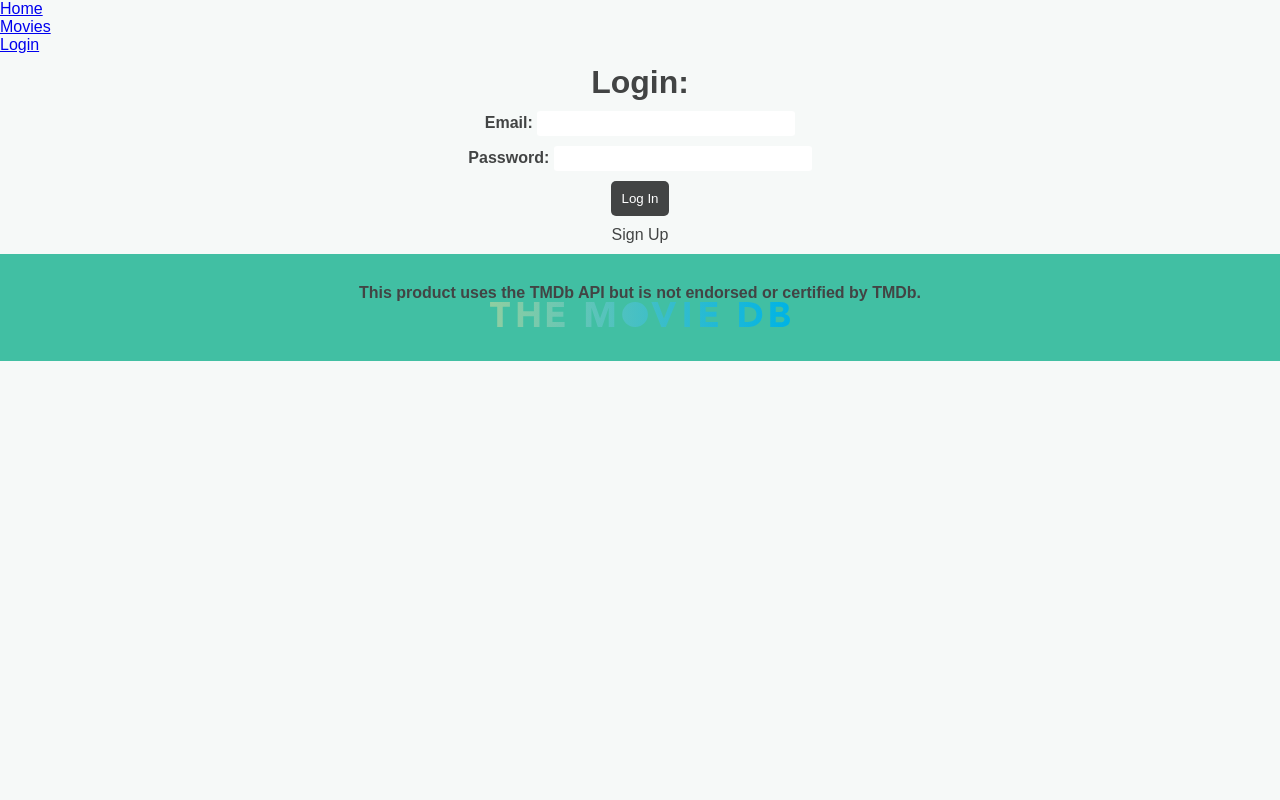
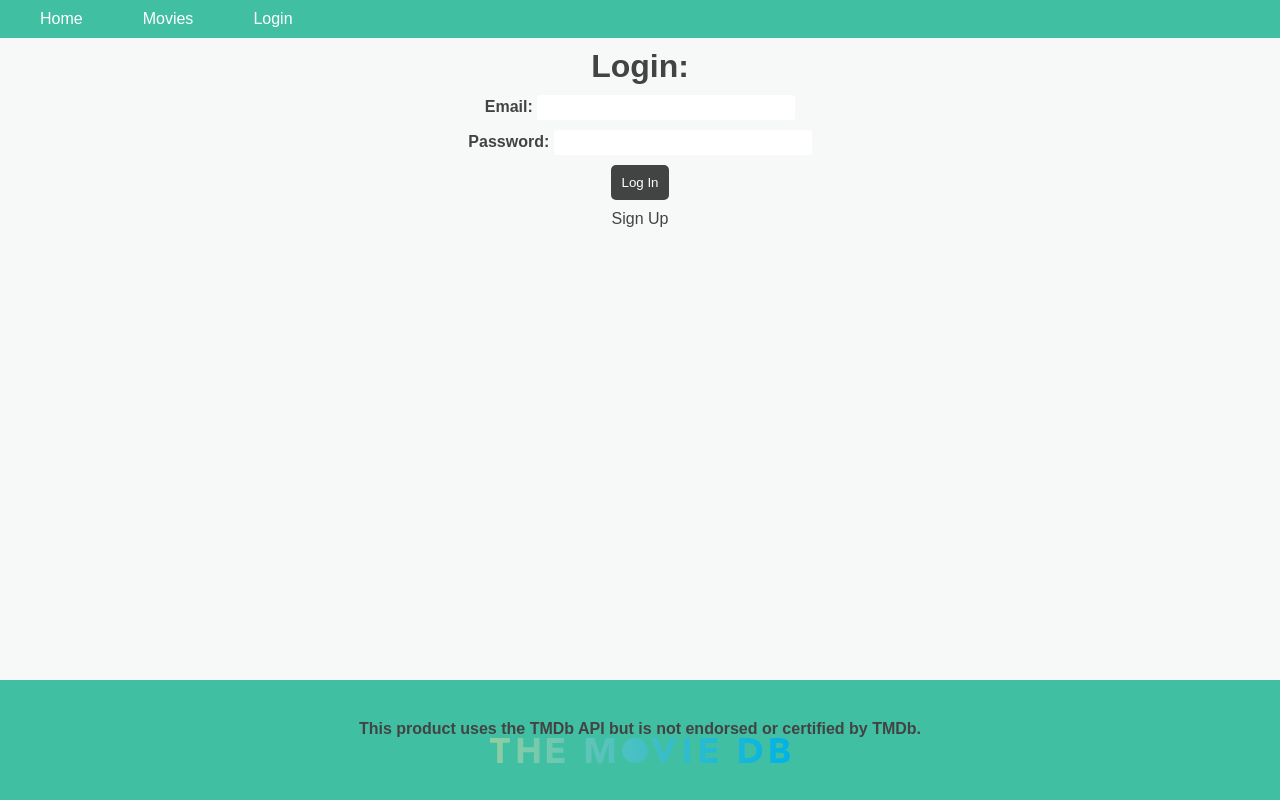
Before and after one commit to obs4qqf/movie-collection-app, a React (Create React App) app in the folder appfrontend/: page /login in a window 1280 px wide. Built offline with nearby package versions, Linux system fonts and the light colour scheme; no server answers.

Commit message:
Fix footer and dashboard styling

```diff
--- a/appfrontend/src/App.js
+++ b/appfrontend/src/App.js
@@ -6,40 +6,15 @@ import SignIn from './components/SignIn';
 import Credits from './components/Credits';
 import MovieDetails from './components/MovieDetails';
 import Account from './components/Account';
-import { getAuth } from 'firebase/auth';
-import { useState, useEffect } from "react";
+import NavBar from './components/NavBar';
 
 function App() {
-  const [signedIn, setSignedIn] = useState(false);
-
-  useEffect(() => {
-    const auth = getAuth();
-    const user = auth.currentUser;
-    if (user) {
-      setSignedIn(true);
-    }
-  });
-
   return (
     <div className="app">
       <Router>
         <UserProvider>
-          <div>
-            <nav>
-              <ul>
-                <li>
-                  <Link to="/">Home</Link>
-                </li>
-                <li>
-                  <Link to="/search">Movies</Link>
-                </li>
-                <li>
-                  <Link to="/login">Login</Link>
-                </li>
-                {signedIn && <Link to="/account">Account</Link>}
-              </ul>
-            </nav>
-
+            <div id="content">
+              <NavBar />
               <Routes>
                 <Route exact path="/" element={<Home />} />
                 <Route path="/search" element={<MovieDashboard />} />
@@ -47,7 +22,6 @@ function App() {
                 <Route path="/movie/:id" element={<MovieDetails />} />
                 <Route path="/account" element={<Account />} />
               </Routes>
-
             </div>
             <Credits />
         </UserProvider>
--- a/appfrontend/src/components/Credits.js
+++ b/appfrontend/src/components/Credits.js
@@ -2,10 +2,12 @@ import logo from '../TMDbLogo.svg'
 
 const Credits = () => {
     return (
-        <footer>
-            <h4>This product uses the TMDb API but is not endorsed or certified by TMDb.</h4>
-            <img src={logo} alt="TMDb Logo" width="300"/>
-        </footer>
+        <div>
+            <footer>
+                <h4>This product uses the TMDb API but is not endorsed or certified by TMDb.</h4>
+                <img src={logo} alt="TMDb Logo" width="300"/>
+            </footer>
+        </div>
     )
 }
 
--- a/appfrontend/src/components/MovieDashboard.js
+++ b/appfrontend/src/components/MovieDashboard.js
@@ -75,9 +75,11 @@ const MovieDashboard = () => {
     })
 
     return (
-        <>
+        <div>
           <SearchMovie navigateSearch={navigateSearch} />
           {searchError && <p className="error">Enter a keyword to search</p>}
+          {currentSearch != "" &&
+            <>
               <p id="total-results">{totalResults} Found Results For "{currentSearch}"</p>
               <div className='movies-grid'>
                   {movieData.map((movie) =>
@@ -88,6 +90,8 @@ const MovieDashboard = () => {
                   {displayPageNumbers}
               </ul>
             </>
+          }
+        </div>
     )
 }
 
--- /dev/null
+++ b/appfrontend/src/components/NavBar.js
@@ -0,0 +1,30 @@
+import { Link } from 'react-router-dom';
+import { useUser } from "./UserContext";
+
+const NavBar = () => {
+    const userCurrent = useUser();
+
+    return (
+        <div>
+            <nav>
+              <ul>
+                <li>
+                  <Link to="/" className="link">Home</Link>
+                </li>
+                <li>
+                  <Link to="/search" className="link">Movies</Link>
+                </li>
+                <li>
+                  <Link to="/login" className="link">Login</Link>
+                </li>
+                {/* {signedIn && <Link to="/account" className="link">Account</Link>} */}
+                <li>
+                    {userCurrent != "" && <Link to="/account" className="link">Account</Link>}
+                </li>
+              </ul>
+            </nav>
+        </div>
+    )
+}
+
+export default NavBar
--- a/appfrontend/src/index.css
+++ b/appfrontend/src/index.css
@@ -9,6 +9,22 @@ body {
   color: #424444;
 }
 
+nav {
+  padding: 10px;
+  background-color: #41BFA3;
+  color: #FFF;
+}
+
+nav li {
+  display: inline;
+  margin: 0px 30px;
+}
+
+.link {
+  color: #FFF;
+  text-decoration: none;
+}
+
 header {
   padding: 10px;
   background-color: #41BFA3;
@@ -17,6 +33,9 @@ header {
 
 .app {
   margin: auto;
+  position: relative;
+  min-height: 100vh;
+  width: 100vw;
 }
 
 .app #introduction {
@@ -118,11 +137,19 @@ h3 {
   font-weight: bold;
 }
 
+#content {
+  padding-bottom: 7.5rem;
+}
+
 footer {
-  padding: 30px;
+  padding: 2.5rem 0rem;
   margin: 10px 0px 0px 0px;
   background-color: #41BFA3;
   text-align: center;
+  position: absolute;
+  bottom: 0;
+  width: 100vw;
+  height: 2.5rem;
 }
 
 .sign-in-box {
```
Lines whose indentation alone changed are shown as unchanged.
